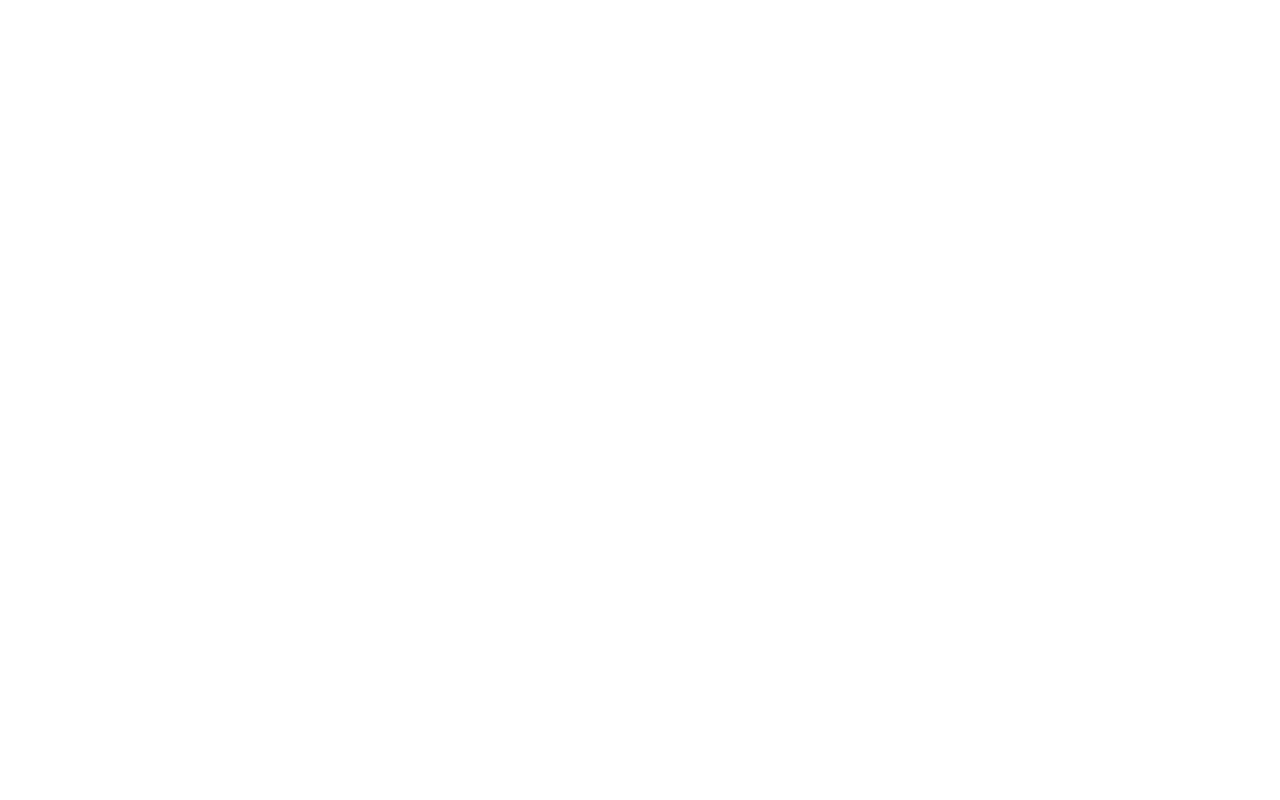
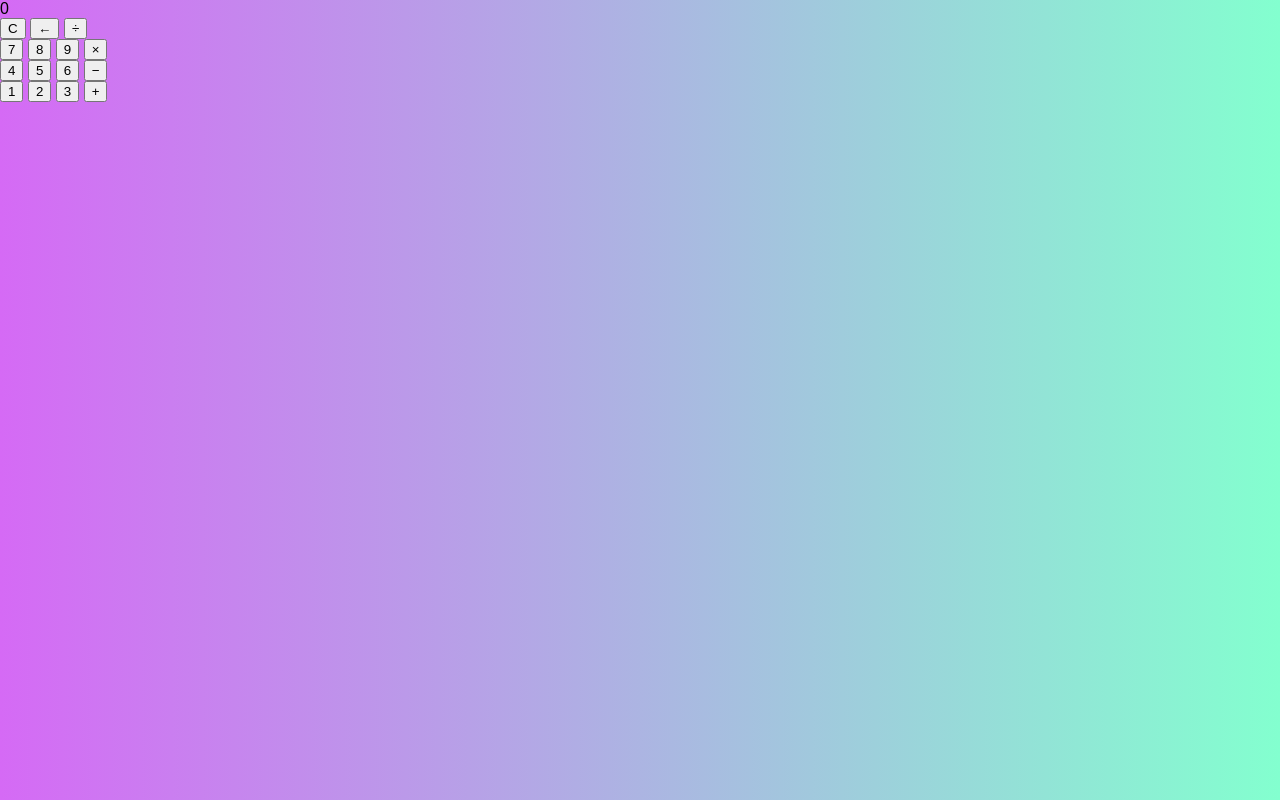
Before and after one commit to soumesh2002/Calculator, a plain HTML site: page index.html in a window 1280 px wide. Drawn offline with Linux system fonts and the light colour scheme.

Commit message:
added calculator buttons

```diff
--- a/index.html
+++ b/index.html
@@ -9,7 +9,32 @@
   </head>
   <body>
     <div class="wrapper">
-      <section></section>
+      <section class="screen">0</section>
+      <section class="calc-buttons">
+        <div class="calc-button-row">
+          <button class="calc-button double">C</button>
+          <button class="calc-button">&larr;</button>
+          <button class="calc-button">&divide;</button>
+        </div>
+        <div class="calc-button-row">
+          <button class="calc-button">7</button>
+          <button class="calc-button">8</button>
+          <button class="calc-button">9</button>
+          <button class="calc-button">&times;</button>
+        </div>
+        <div class="calc-button-row">
+          <button class="calc-button">4</button>
+          <button class="calc-button">5</button>
+          <button class="calc-button">6</button>
+          <button class="calc-button">&minus;</button>
+        </div>
+        <div class="calc-button-row">
+          <button class="calc-button">1</button>
+          <button class="calc-button">2</button>
+          <button class="calc-button">3</button>
+          <button class="calc-button">&plus;</button>
+        </div>
+      </section>
     </div>
   </body>
 </html>
```
